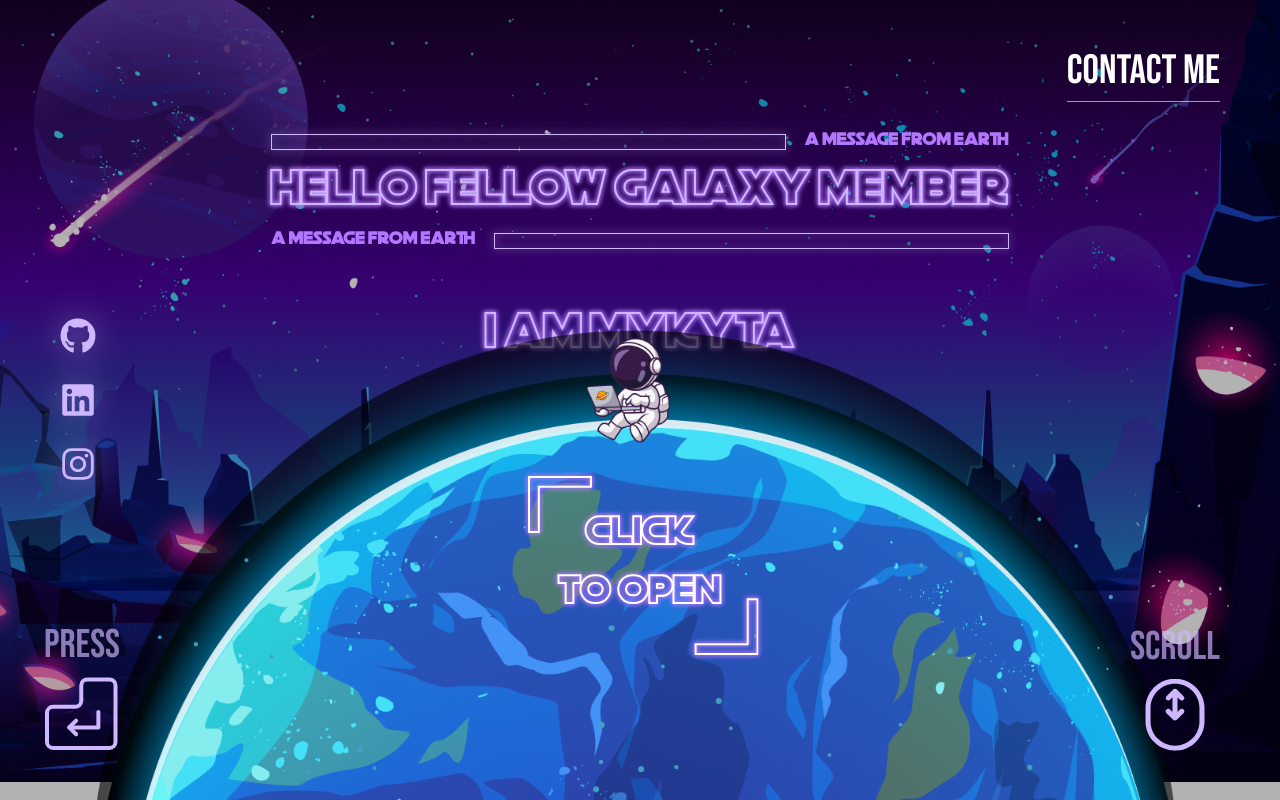
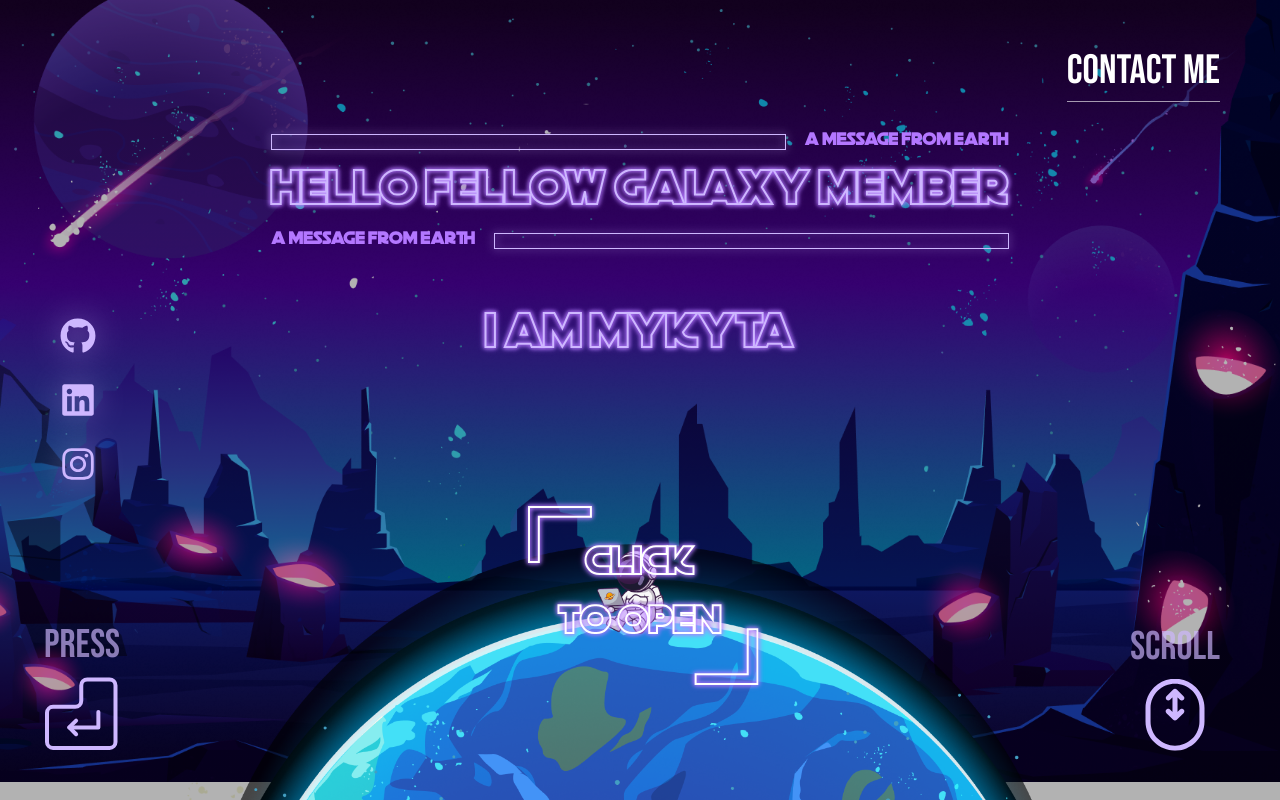
Before and after one commit to ZozuliaMykyta/portfolio, a React (Vite) app: page / in a window 1280 px wide. Shown: the top 800 px of the page. Built offline with nearby package versions, Linux system fonts and the light colour scheme.

Commit message:
fix: adjust overflow property in App.css and update image positioning in App component

```diff
--- a/src/App.css
+++ b/src/App.css
@@ -34,7 +34,7 @@ body {
   line-height: 1.5;
   -webkit-font-smoothing: antialiased;
   -moz-osx-font-smoothing: grayscale;
-  overflow-x: hidden;
+  overflow: hidden;
 }
 
 #root {
--- a/src/App.tsx
+++ b/src/App.tsx
@@ -15,7 +15,7 @@ function App() {
       <ContactButton />
       <ClickToOpenButton />
       <img
-        className="absolute bottom-[-100%] left-[50%] -translate-x-[50%] z-30"
+        className="absolute bottom-[-95%] left-[50%] -translate-x-[50%] z-30 pointer-events-none w-[80%]"
         src={earth}
         alt="Earth"
       />
--- a/src/components/ClickToOpenButton.tsx
+++ b/src/components/ClickToOpenButton.tsx
@@ -8,7 +8,7 @@ const ClickToOpenButton: React.FC = () => {
   return (
     <motion.div
       className={`absolute left-[50%] -translate-x-[50%] ${
-        opened ? "bottom-[100px]" : "bottom-[180px]"
+        opened ? "bottom-[100px]" : "bottom-[150px]"
       } z-50 cursor-pointer`}
       initial={{ opacity: 0, y: 50 }}
       animate={{ opacity: 1, y: 0 }}
```
